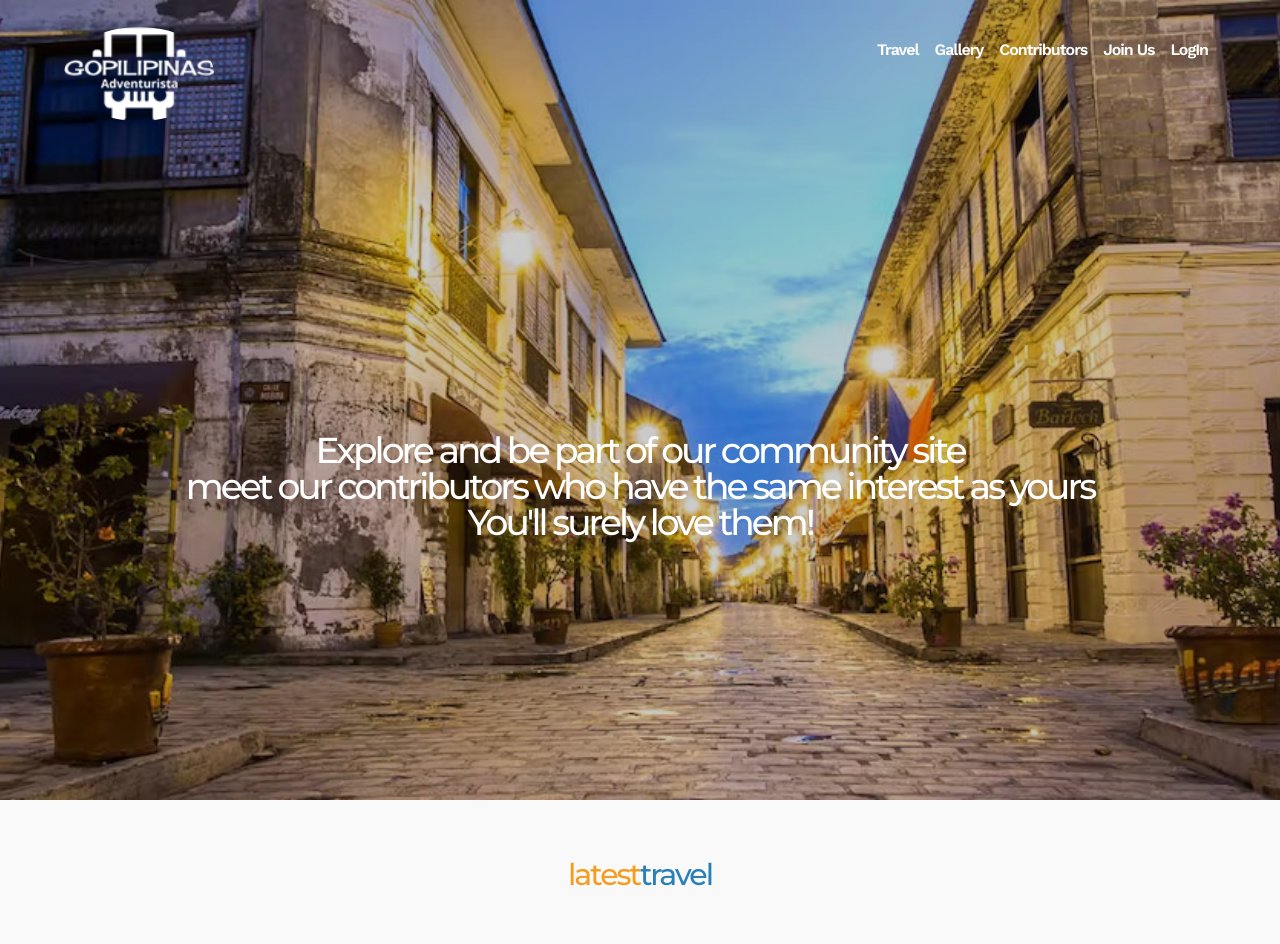
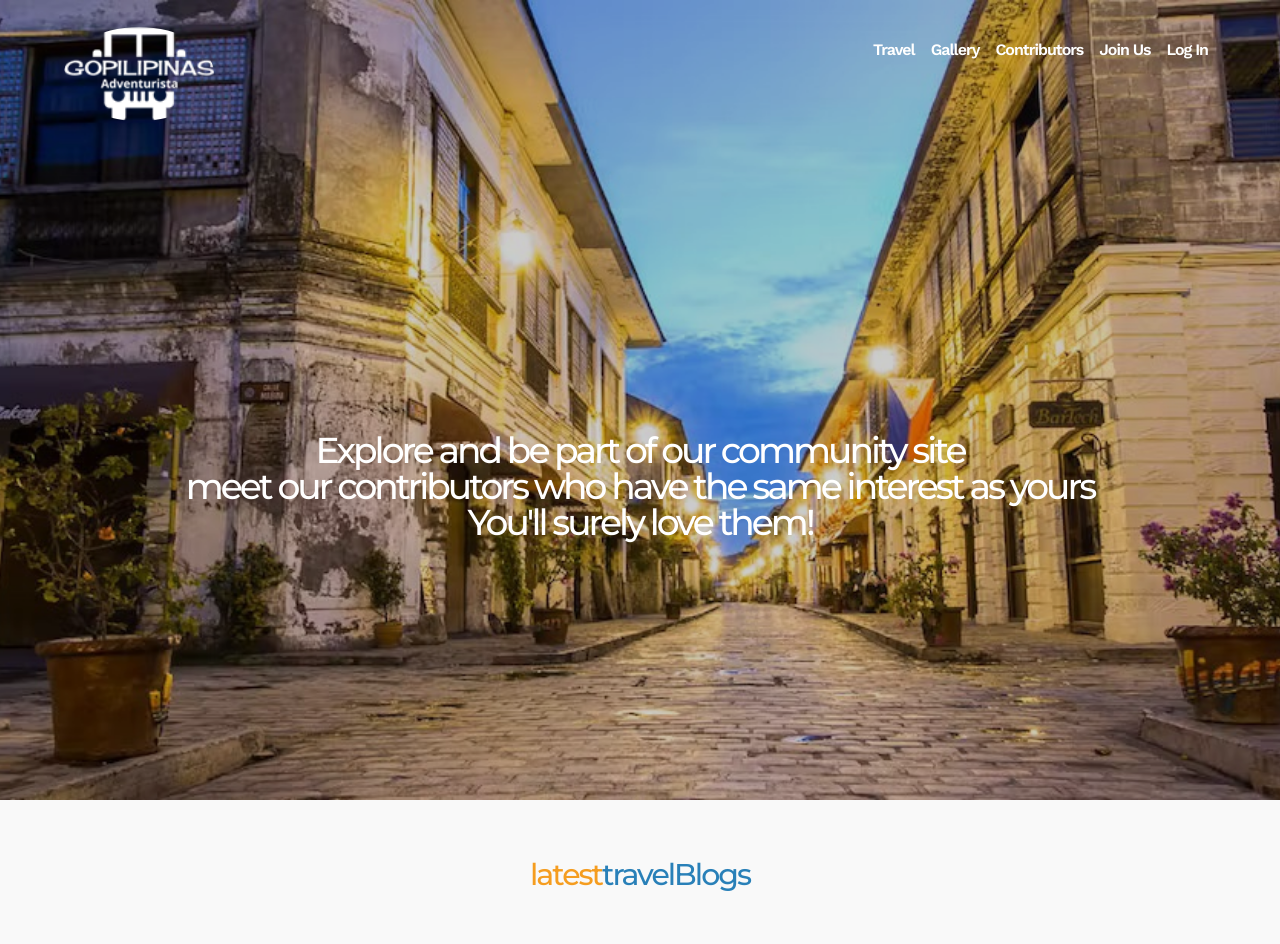
Before and after one commit to jhenchem0210/miniproj2, a plain HTML site: page index.html in a window 1280 px wide. Shown: the top 944 px of the page. Drawn offline with nearby package versions, Linux system fonts and the light colour scheme.

Commit message:
modified:   index.html

```diff
--- a/index.html
+++ b/index.html
@@ -24,7 +24,7 @@
               </a></a></div>
           <label for="menu_icon"> <i class="fa fa-bars"></i></label>
           <input id="menu_icon" type="checkbox">
-          <menu><a href="blog.html"> Travel</a><a href="blog.html"> Gallery</a><a href="blog.html"> Contributors</a><a href="blog.html"> Join Us</a><a href="blog.html"> LogIn</a>
+          <menu><a href="blog.html"> Travel</a><a href="blog.html"> Gallery</a><a href="blog.html"> Contributors</a><a href="blog.html"> Join Us</a><a href="blog.html"> Log In</a>
           </menu>
         </section>
         <h1 id="above-the-fold__description">
@@ -37,7 +37,7 @@
     <section id="latest-review">
       <h2 class="section-title">
         <div class="color-city">latest </div>
-        <div class="color-cape">travel</div>
+        <div class="color-cape">travelBlogs</div>
       </h2>
 
       <div class="container_wrapper">
```
